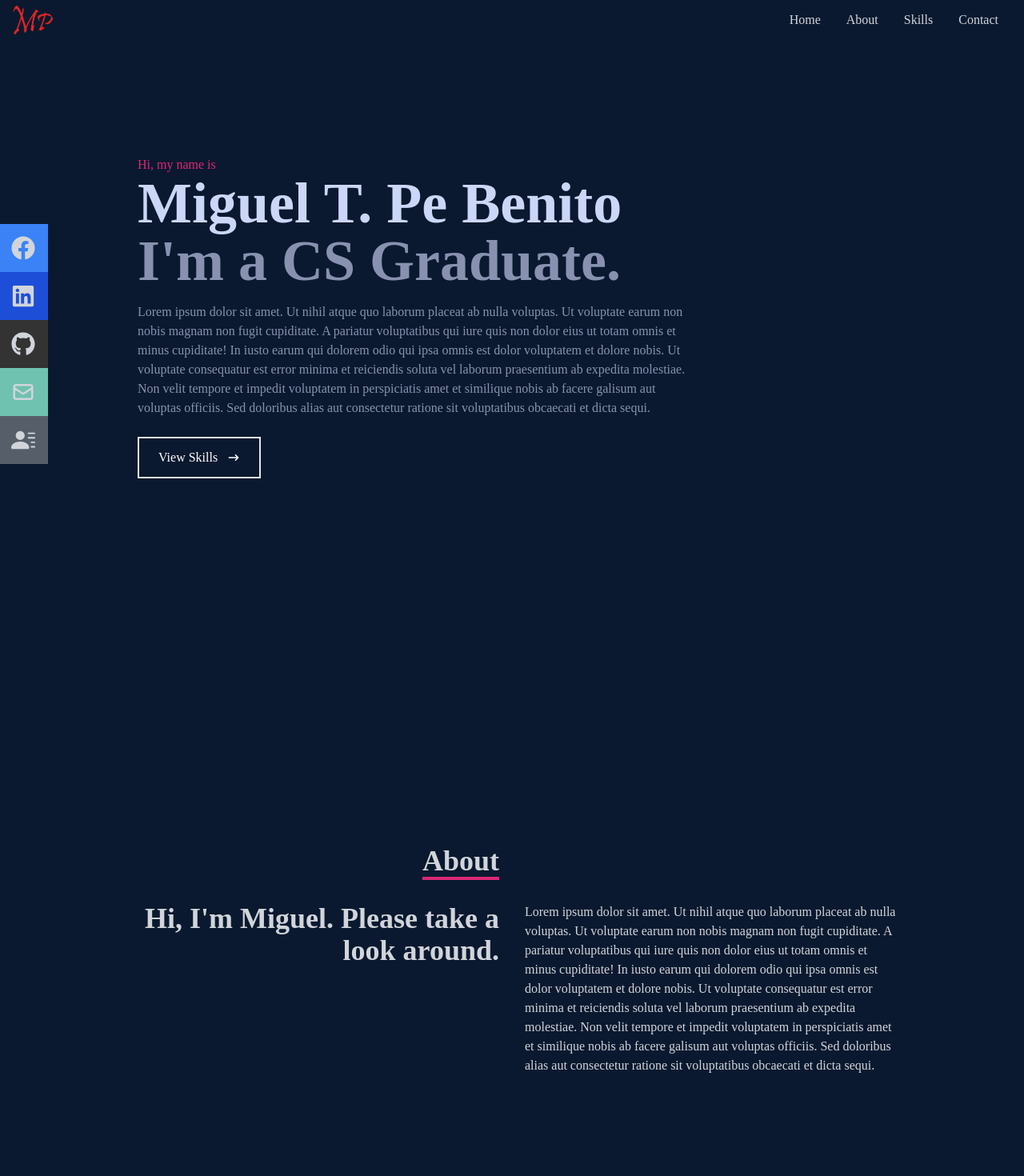
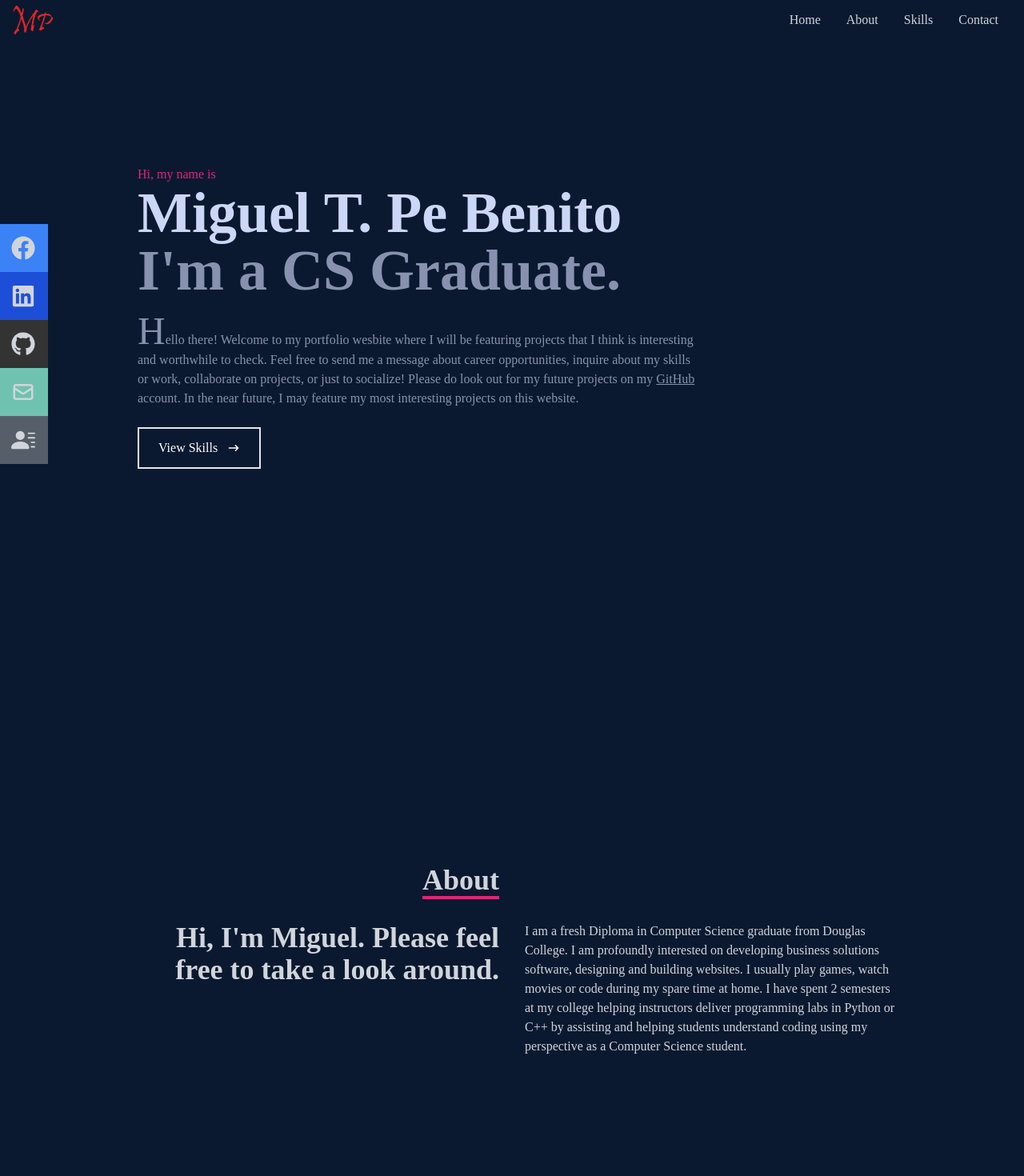
Before and after one commit to ChiefMigz/miguel-portfolio-website, a React (Create React App) app: page / in a window 1280 px wide. Shown: the top 1470 px of the page at 80% size. Built offline with nearby package versions, Linux system fonts and the light colour scheme.

Commit message:
Added website content

```diff
--- a/src/components/About.jsx
+++ b/src/components/About.jsx
@@ -12,17 +12,14 @@ const About = () => {
           </div>
           <div className='max-w-[1000px] w-full grid sm:grid-cols-2 gap-8 px-4'>
             <div className='sm:text-right text-4xl font-bold'>
-              <p>Hi, I'm Miguel. Please take a look around.</p>
+              <p>Hi, I'm Miguel. Please  feel free to take a look around.</p>
             </div>
             <div>
-              <p> Lorem ipsum dolor sit amet. Ut nihil atque quo laborum placeat ab nulla voluptas.
-                Ut voluptate earum non nobis magnam non fugit cupiditate.
-                A pariatur voluptatibus qui iure quis non dolor eius ut totam omnis et minus cupiditate!
-                In iusto earum qui dolorem odio qui ipsa omnis est dolor voluptatem et dolore nobis.
-                Ut voluptate consequatur est error minima et reiciendis soluta vel laborum praesentium ab
-                expedita molestiae. Non velit tempore et impedit voluptatem in perspiciatis amet et similique
-                nobis ab facere galisum aut voluptas officiis. Sed doloribus alias aut consectetur ratione sit
-                voluptatibus obcaecati et dicta sequi.</p>
+              <p>I am a fresh Diploma in Computer Science graduate from Douglas College. I am profoundly
+                interested on developing business solutions software, designing and building websites. I usually play games, watch
+                movies or code during my spare time at home. I have spent 2 semesters at my college helping instructors deliver
+                programming labs in Python or C++ by assisting and helping students understand coding using my perspective as a Computer
+                Science student.</p>
             </div>
           </div>
       </div>
--- a/src/components/Contact.jsx
+++ b/src/components/Contact.jsx
@@ -4,7 +4,8 @@ const Contact = () => {
         <form method='POST' action="https://getform.io/f/1b46e6b0-e942-41f5-bc50-842c817f2021" className='flex flex-col max-w-[600px] w-full'>
             <div className='pb-8'>
                 <p className='text-4xl font-bold inline border-b-4 border-pink-600 text-gray-300'>Contact</p>
-                <p className='text-gray-300 py-4'>Submit the form below or shoot me an email - pebenitomiguel.com</p>
+                <p className='text-gray-300 py-4'>Submit the form below or shoot me an email - <a className='underline' href="mailto:pebenitomiguel@gmail.com">
+                  pebenitomiguel@gmail.com</a></p>
             </div>
             <input className='bg-[#ccd6f6] p-2' type="text" placeholder='Name' name='name' />
             <input className='my-4 p-2 bg-[#ccd6f6]' type="email" placeholder='Email' name='email' />
--- a/src/components/Home.jsx
+++ b/src/components/Home.jsx
@@ -13,14 +13,11 @@ const Home = () => {
                 <h2 className='text-4xl sm:text-7xl font-bold text-[#8892b0]'>
                 I'm a CS Graduate.
                 </h2>
-                <p className='text-[#8892b0] py-4 max-w-[700px]'>
-                    Lorem ipsum dolor sit amet. Ut nihil atque quo laborum placeat ab nulla voluptas.
-                    Ut voluptate earum non nobis magnam non fugit cupiditate.
-                    A pariatur voluptatibus qui iure quis non dolor eius ut totam omnis et minus cupiditate!
-                    In iusto earum qui dolorem odio qui ipsa omnis est dolor voluptatem et dolore nobis.
-                    Ut voluptate consequatur est error minima et reiciendis soluta vel laborum praesentium ab expedita molestiae.
-                    Non velit tempore et impedit voluptatem in perspiciatis amet et similique nobis ab facere galisum aut voluptas
-                    officiis. Sed doloribus alias aut consectetur ratione sit voluptatibus obcaecati et dicta sequi.
+                <p className='text-[#8892b0] py-4 max-w-[700px] first-letter:text-5xl'> Hello there! Welcome to my portfolio
+                    wesbite where I will be featuring projects that I think is interesting and worthwhile to check. Feel free
+                    to send me a message about career opportunities, inquire about my skills or work, collaborate on projects,
+                    or just to socialize! Please do look out for my future projects on my <a href="https://github.com/ChiefMigz" className='underline'>
+                        GitHub</a> account. In the near future, I may feature my most interesting projects on this website.
                 </p>
                 <div>
                     <Link to='skills' smooth={true} duration={500}>
--- a/src/components/Navbar.jsx
+++ b/src/components/Navbar.jsx
@@ -17,19 +17,18 @@ const Navbar = () => {
         {/* menu */}
 
         <ul className='hidden md:flex'>
-            <li>
+            <li className='hover:underline'>
                 <Link to='home' smooth={true} duration={500}>Home</Link>
             </li>
-            <li>
+            <li className='hover:underline'>
                 <Link to='about' smooth={true} duration={500}>About</Link>
             </li>
-            <li>
+            <li className='hover:underline'>
                 <Link to='skills' smooth={true} duration={500}>Skills</Link>
             </li>
-            <li>
+            <li className='hover:underline'>
                 <Link to='contact' smooth={true} duration={500}>Contact</Link>
             </li>
-
         </ul>
 
 
```
Also changed, not shown: package.json (line endings or trailing spaces).
